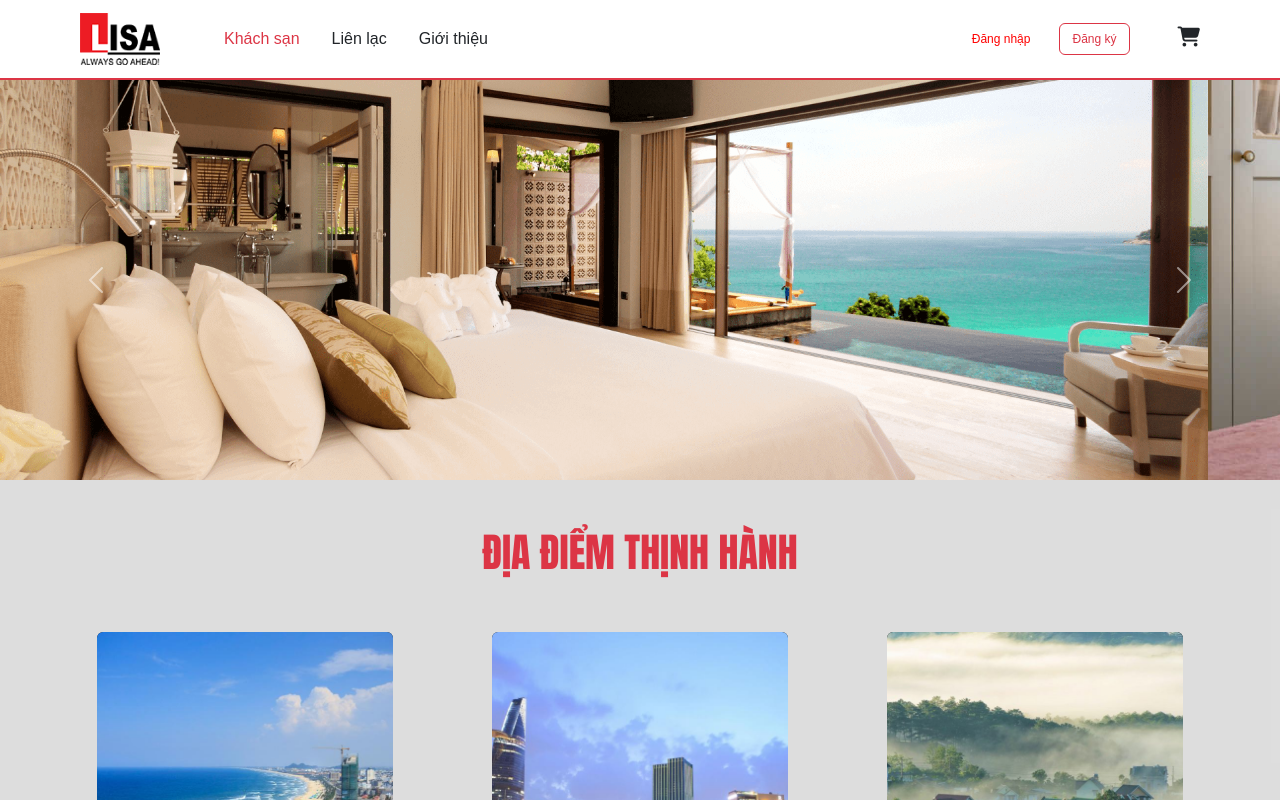
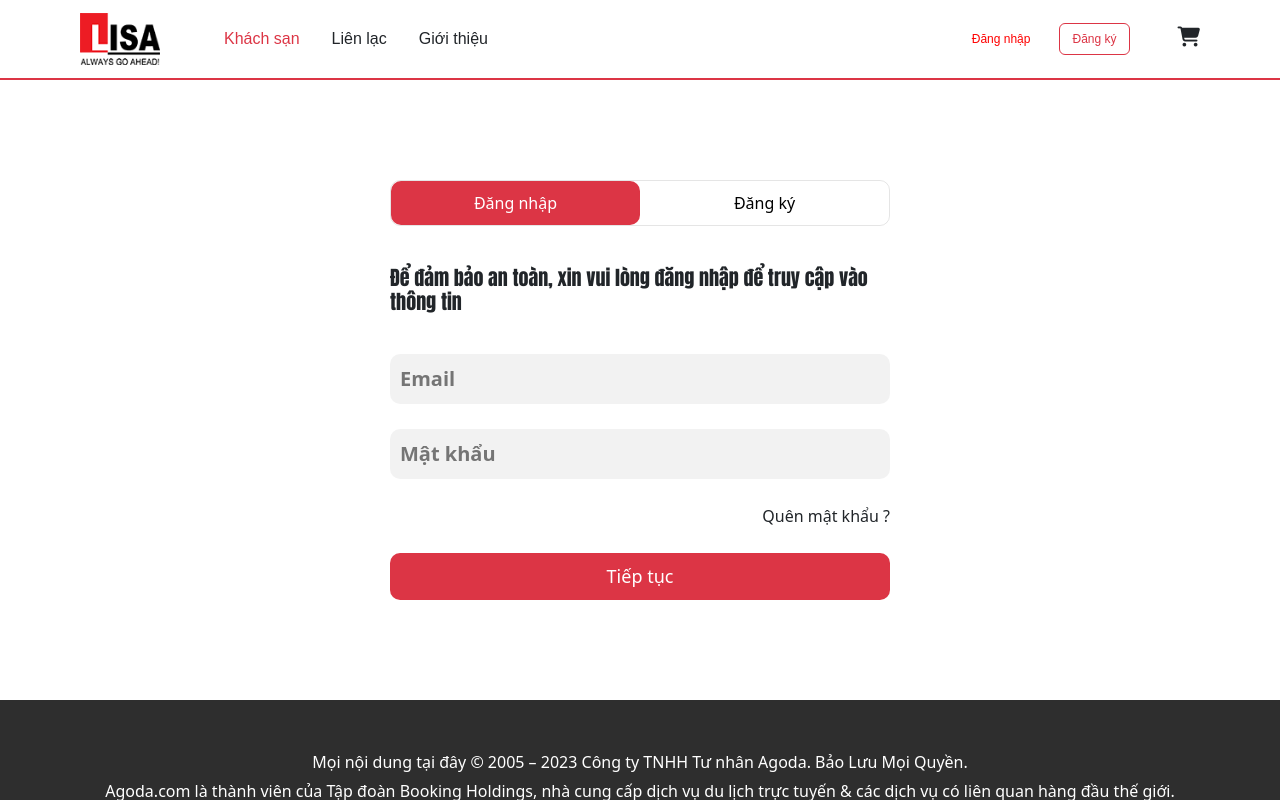
Before and after one commit to NamPhunPhin/HotelBooking, a Vue app in the folder client/: page / in a window 1280 px wide. Shown: the top 800 px of the page. Built offline with nearby package versions, Linux system fonts and the light colour scheme; a web font is replaced by a local one.

Commit message:
Update Text in AuthPage.vue

```diff
--- a/client/src/App.vue
+++ b/client/src/App.vue
@@ -1,19 +1,19 @@
 <template>
   <NavbarComponent />
-  <!-- <AuthPage /> -->
-  <IntroPage />
+  <AuthPage />
+  <!-- <IntroPage /> -->
   <FooterComponent />
 </template>
 
 <script>
 import NavbarComponent from "./components/NavbarComponent.vue";
 import FooterComponent from "./components/FooterComponent.vue";
-import IntroPage from "./pages/User/IntroPage.vue";
-// import AuthPage from "./pages/User/AuthPage.vue";
+// import IntroPage from "./pages/User/IntroPage.vue";
+import AuthPage from "./pages/User/AuthPage.vue";
 
 export default {
   name: "App",
-  components: { NavbarComponent, FooterComponent, IntroPage },
+  components: { NavbarComponent, FooterComponent, AuthPage },
 };
 </script>
 
--- a/client/src/pages/User/AuthPage.vue
+++ b/client/src/pages/User/AuthPage.vue
@@ -25,6 +25,10 @@
           Đăng ký
         </button>
       </div>
+
+      <h5 v-if="isLogin">
+        Để đảm bảo an toàn, xin vui lòng đăng nhập để truy cập vào thông tin
+      </h5>
 
       <div v-if="!isLogin" class="Input-Group">
         <div class="Input-Field">
@@ -129,7 +133,14 @@ export default {
   display: flex;
   justify-content: center;
   align-items: center;
+  flex-direction: column;
   margin: 100px 0;
+}
+
+.Auth-Container > form > h5 {
+  width: 500px;
+  word-wrap: break-word;
+  margin-bottom: 40px;
 }
 
 .Auth-Container > form {
```
